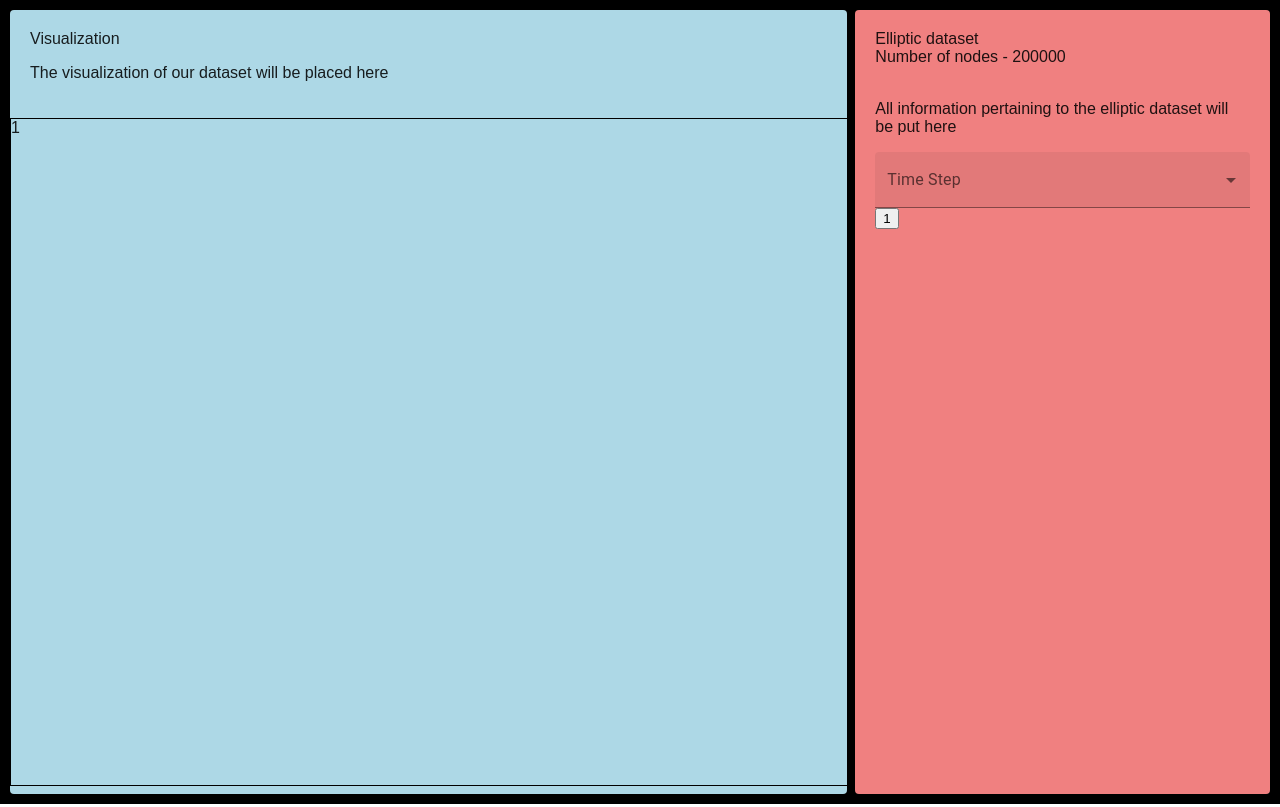
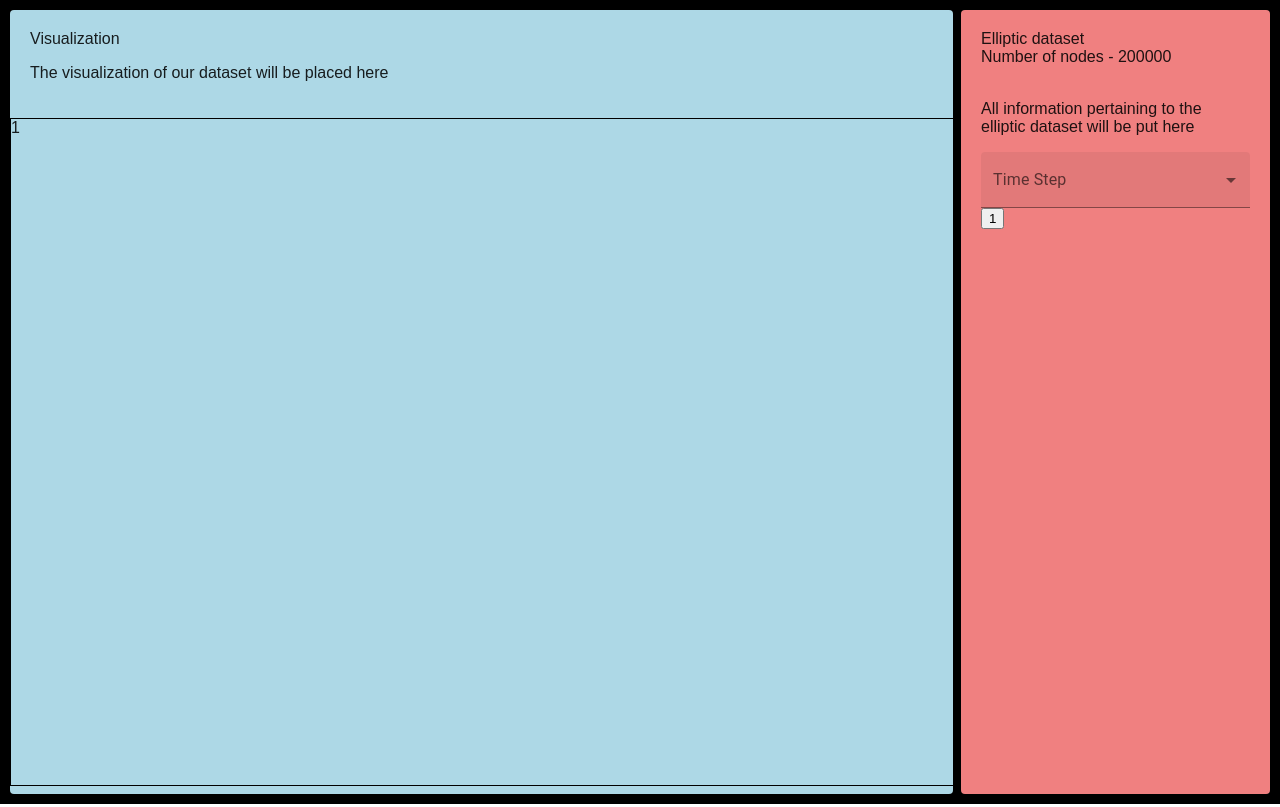
Before and after one commit to sharzy720/capstone22_23, a React (Create React App) app: page / in a window 1280 px wide. Built offline with nearby package versions, Linux system fonts and the light colour scheme; no server answers.

Commit message:
Set the minimum width and height to 1280X720 so lower resolution screens won't break the layout. Also, shrunk the details panel by 1 and increased the visualization panel by 1

```diff
--- a/src/App.js
+++ b/src/App.js
@@ -4,24 +4,27 @@ import Grid from '@mui/material/Grid'
 import DetailsPanel from "./components/DetailsPanel";
 import VisualizationPanel from "./components/VisualizationPanel";
 
-//TODO get container to have no extra spacing around it
 
 const App = () => {
     const [graph, setGraph] = React.useState('1');
 
     return (
-        <div style={{backgroundColor: "black"}}>
+        <div style={{
+            backgroundColor: "black",
+            minWidth: '1280px',
+            minHeight: '720px'
+        }}>
             <Grid
                 container
                 direction={"row"}
                 spacing={{ md: 1, xl: 2}}
                 style={{padding: "10px"}}>
 
-                <Grid item md={8}>
+                <Grid item md={9}>
                     <VisualizationPanel timestep={graph}/>
 
                 </Grid>
-                <Grid item md={4}>
+                <Grid item md={3}>
                     <DetailsPanel graph={graph} setGraph={setGraph} />
 
                 </Grid>
```
